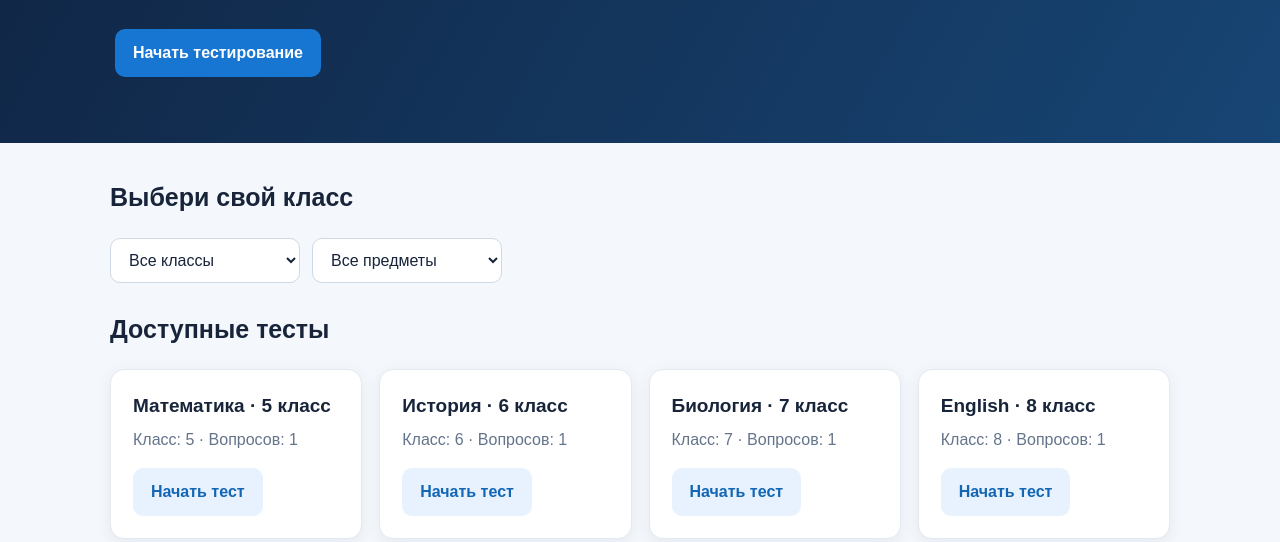
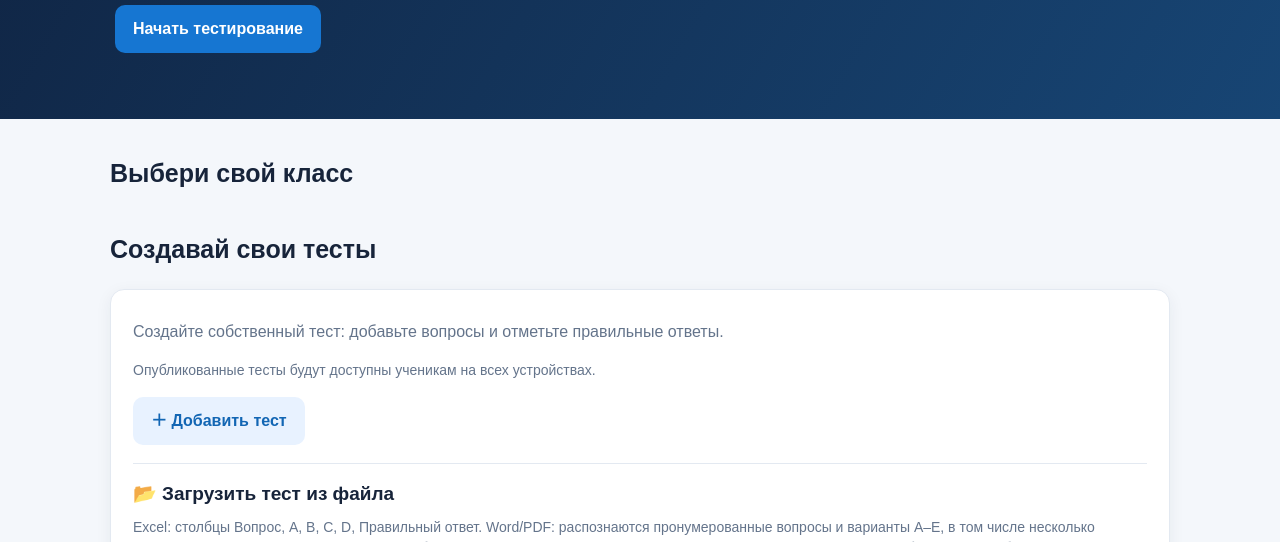
Before and after one commit to bkydyrbeko064-code/bilim-test, a plain HTML site: page index.html in a window 1280 px wide. Shown: the part 258-800 px from the top of the page. Drawn offline with nearby package versions, Linux system fonts and the light colour scheme; no server answers.

Commit message:
Update index.html

```diff
--- a/index.html
+++ b/index.html
@@ -1,4 +1,4 @@
-<<!doctype html>
+<!doctype html>
 <html lang="ru">
 <head>
   <meta charset="utf-8">
@@ -79,7 +79,7 @@
 
 <main>
   <h2 id="choose">Выбери свой класс</h2>
-  <div class="filters">
+  <div class="filters" id="filters">
     <select id="grade" aria-label="Класс" onchange="render()">
       <option value="all">Все классы</option>
     </select>
@@ -242,6 +242,14 @@ async function publishTest(test) {
 }
 
 function render() {
+  // Public catalog is temporarily hidden. Tests remain in Supabase/local storage;
+  // synchronization and publishing continue to work normally.
+  $("filters").style.display="none";
+  $("testsTitle").style.display="none";
+  $("tests").innerHTML="";
+  $("tests").style.display="none";
+  return;
+
   const g=$("grade").value, s=$("subject").value;
   // Hide temporary synchronization-check tests from the public test catalog.
   const list=allTests().filter(t=>! /проверка\s+синхронизации/i.test(String(t.title||"")))
```
